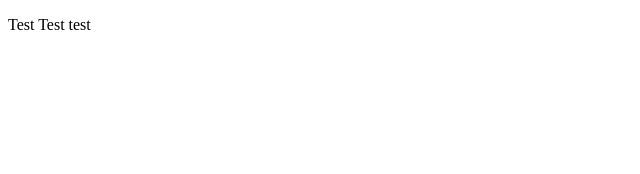
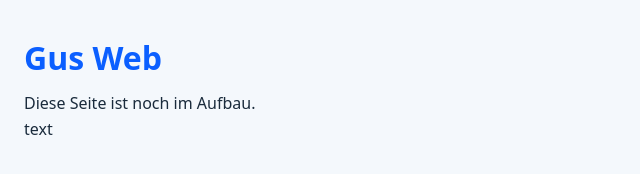
Before and after one commit to parviz-mesbahi/gus, a plain HTML site: page index.html in a window 1280 px wide. Shown: the whole page, without its empty margins (0-640 px from the left). Drawn offline with Linux system fonts and the light colour scheme.

Commit message:
Add files via upload

```diff
--- a/index.html
+++ b/index.html
@@ -1,11 +1,14 @@
 <!DOCTYPE html>
-<html lang="en">
+<html lang="de">
 <head>
     <meta charset="UTF-8">
-    <title>Title</title>
+    <meta name="viewport" content="width=device-width, initial-scale=1.0">
+    <title>Gus Web</title>
+    <link rel="stylesheet" href="layout.css">
 </head>
 <body>
-
-<p> Test  Test test </p>
+    <h1>Gus Web</h1>
+    <p>Diese Seite ist noch im Aufbau.</p>
+    <p> text </p>
 </body>
 </html>
--- /dev/null
+++ b/layout.css
@@ -0,0 +1,21 @@
+* {
+    margin: 0;
+    padding: 0;
+    box-sizing: border-box;
+}
+
+body {
+    font-family: system-ui, -apple-system, "Segoe UI", Arial, sans-serif;
+    background: #f4f8fc;
+    color: #1a2b3c;
+    line-height: 1.6;
+}
+
+h1 {
+    color: #0b5fff;
+    padding: 2rem 1.5rem 0.5rem;
+}
+
+p {
+    padding: 0 1.5rem;
+}
```
